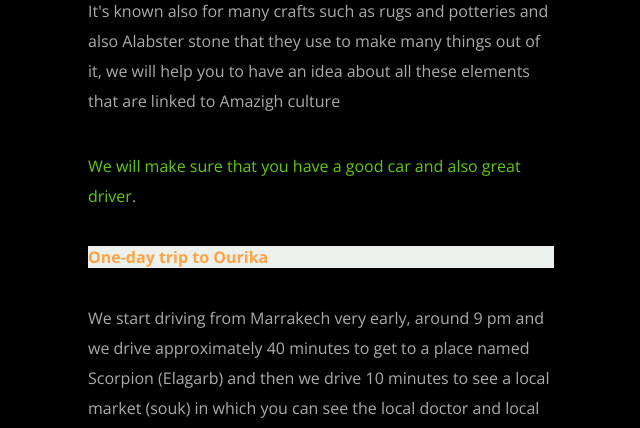
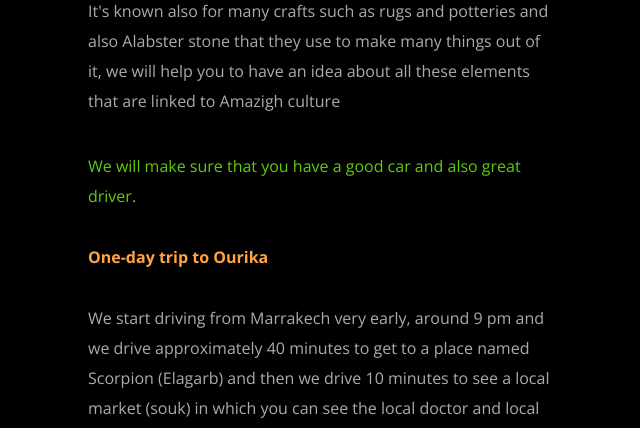
Before and after one commit to Kraeon20/jamal-tours, a Flask app: page / in a window 1280 px wide. Shown: the part 1209-1637 px from the top of the page, without its empty margins (624-1264 px from the left). Run offline with Flask 3, Linux system fonts and the light colour scheme; some libraries are stand-ins or nearby versions.

Commit message:
Updated paragraph

```diff
--- a/static/styles.css
+++ b/static/styles.css
@@ -248,7 +248,7 @@ th {
 
 
 h4{
-    background-color: #ecf1ee;
+    /* background-color: #ecf1ee; */
     color: var(--main-color);
 }
 
```
